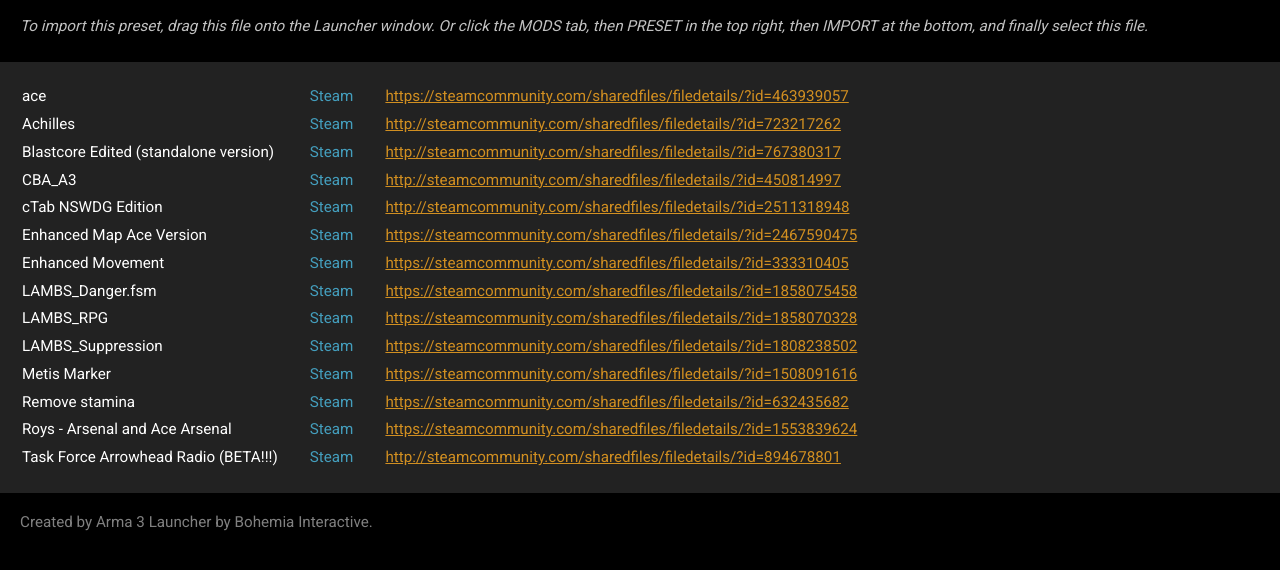
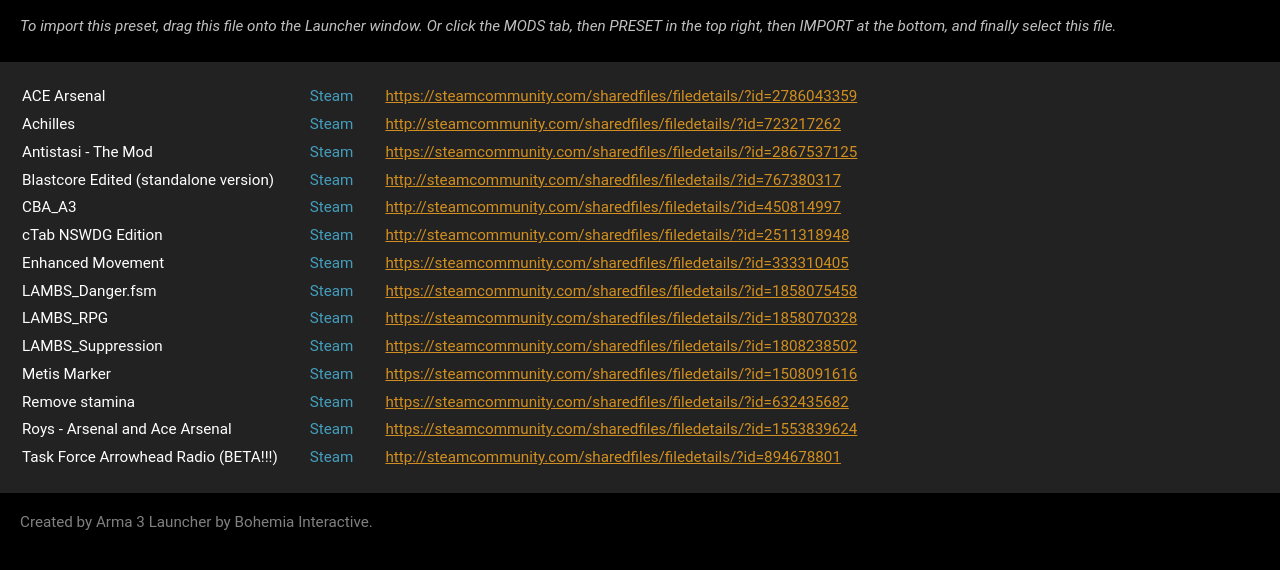
Before and after one commit to maxhougas/monkeysinchtml, a plain HTML site: page mods.htm in a window 1280 px wide. Shown: the part 82-652 px from the top of the page. Drawn offline with Linux system fonts and the light colour scheme.

Commit message:
fixed filename thing

```diff
--- a/mods.htm
+++ b/mods.htm
@@ -1,11 +1,10 @@
-<?xml version="1.0" encoding="utf-8"?>
-<html>
-  <!--Created by Arma 3 Launcher: https://arma3.com-->
-  <head>
-    <meta name="arma:Type" content="list" />
-    <meta name="generator" content="Arma 3 Launcher - https://arma3.com" />
+<!--?xml version="1.0" encoding="utf-8"?-->
+<html><!--Created by Arma 3 Launcher: https://arma3.com--><head>
+<meta http-equiv="content-type" content="text/html; charset=UTF-8">
+    <meta name="arma:Type" content="list">
+    <meta name="generator" content="Arma 3 Launcher - https://arma3.com">
     <title>Arma 3</title>
-    <link href="https://fonts.googleapis.com/css?family=Roboto" rel="stylesheet" type="text/css" />
+    <link href="OrmAMoods_files/css.css" rel="stylesheet" type="text/css" media="">
     <style>
 body {
 	margin: 0;
@@ -81,17 +80,19 @@
   <body>
     <h1>Arma 3 Mods</h1>
     <p class="before-list">
-      <em>To import this preset, drag this file onto the Launcher window. Or click the MODS tab, then PRESET in the top right, then IMPORT at the bottom, and finally select this file.</em>
+      <em>To import this preset, drag this file onto the Launcher
+window. Or click the MODS tab, then PRESET in the top right, then IMPORT
+ at the bottom, and finally select this file.</em>
     </p>
     <div class="mod-list">
       <table>
-        <tr data-type="ModContainer">
-          <td data-type="DisplayName">ace</td>
+        <tbody><tr data-type="ModContainer">
+          <td data-type="DisplayName">ACE Arsenal</td>
           <td>
             <span class="from-steam">Steam</span>
           </td>
           <td>
-            <a href="https://steamcommunity.com/sharedfiles/filedetails/?id=463939057" data-type="Link">https://steamcommunity.com/sharedfiles/filedetails/?id=463939057</a>
+            <a href="https://steamcommunity.com/sharedfiles/filedetails/?id=2786043359" data-type="Link">https://steamcommunity.com/sharedfiles/filedetails/?id=2786043359</a>
           </td>
         </tr>
         <tr data-type="ModContainer">
@@ -101,6 +102,15 @@
           </td>
           <td>
             <a href="http://steamcommunity.com/sharedfiles/filedetails/?id=723217262" data-type="Link">http://steamcommunity.com/sharedfiles/filedetails/?id=723217262</a>
+          </td>
+        </tr>
+        <tr data-type="ModContainer">
+          <td data-type="DisplayName">Antistasi - The Mod</td>
+          <td>
+            <span class="from-steam">Steam</span>
+          </td>
+          <td>
+            <a href="https://steamcommunity.com/sharedfiles/filedetails/?id=2867537125" data-type="Link">https://steamcommunity.com/sharedfiles/filedetails/?id=2867537125</a>
           </td>
         </tr>
         <tr data-type="ModContainer">
@@ -128,15 +138,6 @@
           </td>
           <td>
             <a href="http://steamcommunity.com/sharedfiles/filedetails/?id=2511318948" data-type="Link">http://steamcommunity.com/sharedfiles/filedetails/?id=2511318948</a>
-          </td>
-        </tr>
-        <tr data-type="ModContainer">
-          <td data-type="DisplayName">Enhanced Map Ace Version</td>
-          <td>
-            <span class="from-steam">Steam</span>
-          </td>
-          <td>
-            <a href="https://steamcommunity.com/sharedfiles/filedetails/?id=2467590475" data-type="Link">https://steamcommunity.com/sharedfiles/filedetails/?id=2467590475</a>
           </td>
         </tr>
         <tr data-type="ModContainer">
@@ -211,10 +212,10 @@
             <a href="http://steamcommunity.com/sharedfiles/filedetails/?id=894678801" data-type="Link">http://steamcommunity.com/sharedfiles/filedetails/?id=894678801</a>
           </td>
         </tr>
-      </table>
+      </tbody></table>
     </div>
     <div class="footer">
       <span>Created by Arma 3 Launcher by Bohemia Interactive.</span>
     </div>
-  </body>
-</html>
+
+</body></html>
```
